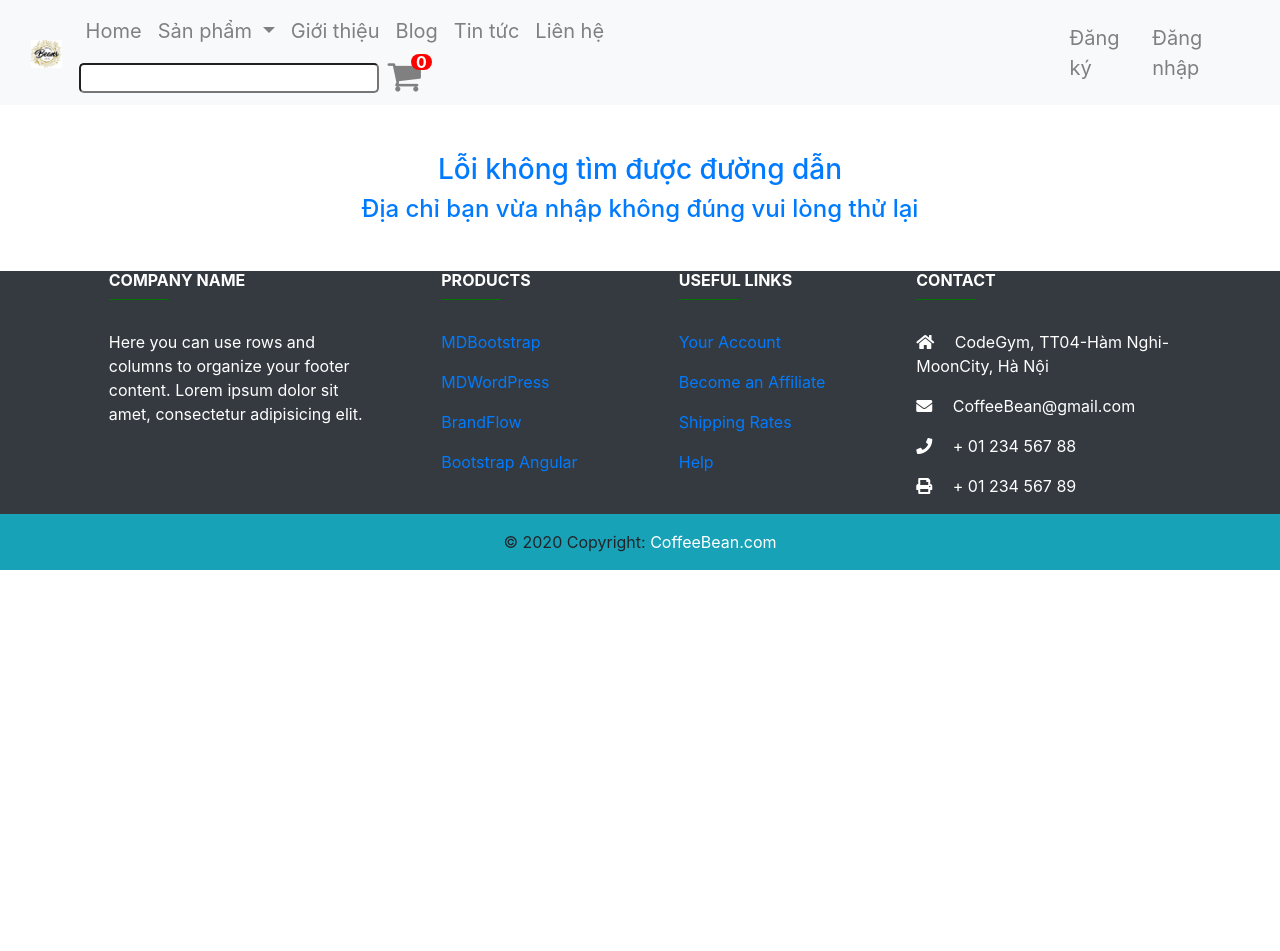
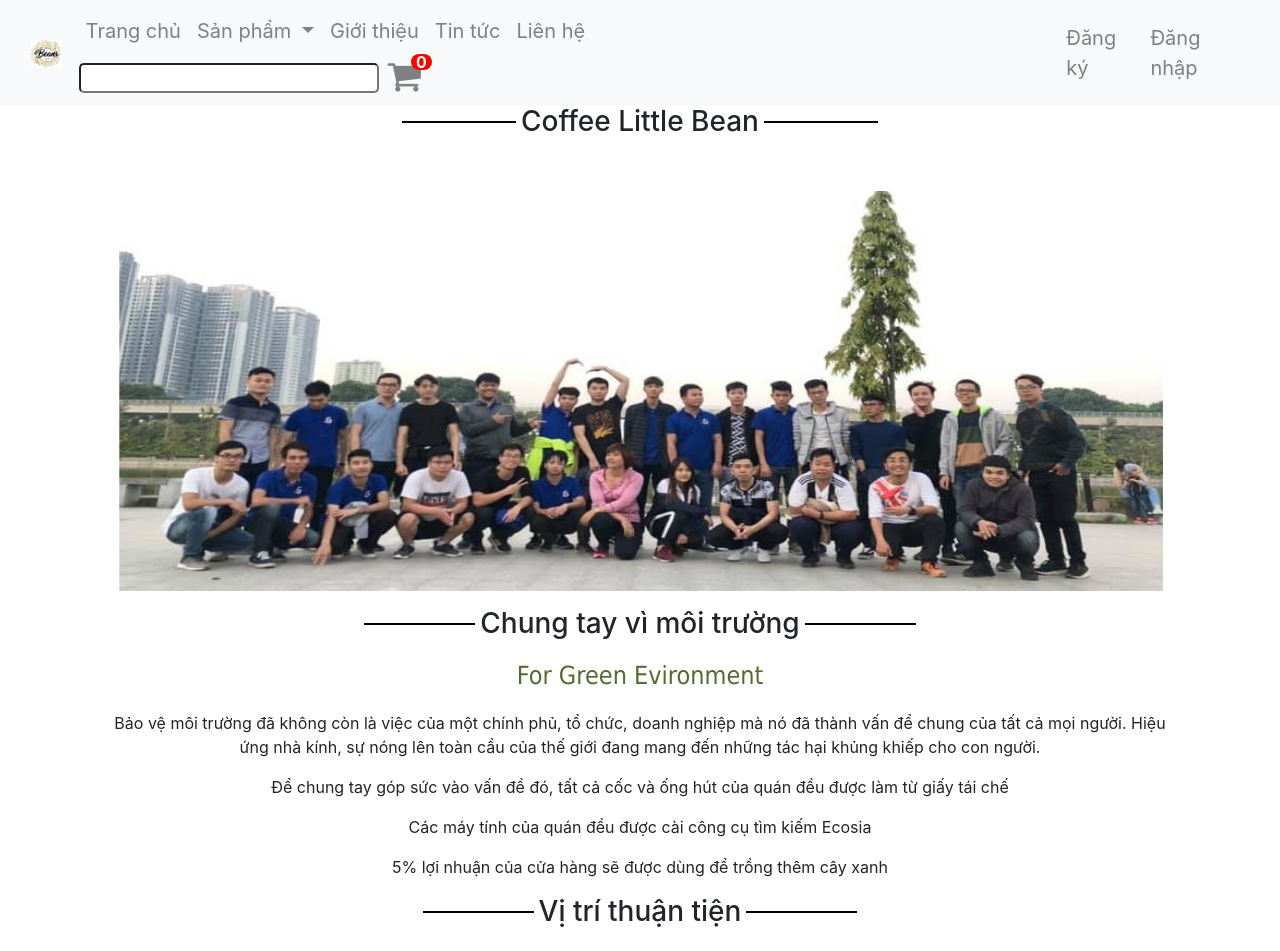
Before and after one commit to Giabaoproo347/Bachend_Coffee2, an Angular app: page /aboutUs in a window 1280 px wide. Shown: the top 951 px of the page. Before the commit the page ends 800 px from the top, so only its background shows below. Built offline with nearby package versions, Linux system fonts and the light colour scheme; no server answers.

Commit message:
fix lỗi không add aboutus và blog

```diff
--- a/src/app/app-routing/app-routing.module.ts
+++ b/src/app/app-routing/app-routing.module.ts
@@ -43,6 +43,8 @@ import {HomepageComponent} from '../component/public/homepage/homepage.component
 import {FindByCategoryComponent} from '../component/public/find-by-category/find-by-category.component';
 import {FindByPromotionComponent} from '../component/public/find-by-promotion/find-by-promotion.component';
 import {PageNotFoundComponent} from '../component/public/page-not-found/page-not-found.component';
+import {AboutUsComponent} from '../component/public/about-us/about-us.component';
+import {BlogComponent} from '../component/public/blog/blog.component';
 
 const routes: Routes = [
   {path: 'login', component: LoginComponent},
@@ -102,7 +104,9 @@ const routes: Routes = [
     path: 'cart',
     component: ShoppingCartComponent
   },
-  {path: '**', component: PageNotFoundComponent}
+  {path: 'aboutUs', component: AboutUsComponent},
+  {path: 'blog', component: BlogComponent},
+  {path: '**', component: PageNotFoundComponent},
 
 ];
 
--- a/src/app/component/public/about-us/about-us.component.html
+++ b/src/app/component/public/about-us/about-us.component.html
@@ -1,7 +1,7 @@
 <div class="container">
   <div class="row text-center">
     <hr style="margin-right: 5px">
-    <h3>Company</h3>
+    <h3>Coffee Little Bean</h3>
     <hr style="margin-left: 5px">
   </div>
   <div class="container-fluid padding">
@@ -10,14 +10,41 @@
         <div class="m-3 " align="center">
           <img src="../../assets/images/company.jpg" class="main1" style="width: 100%; height: 400px">
         </div>
-        <p class="text-center">Chúng tôi là chuyên gia về công nghệ, cung cấp các giải pháp thông minh giải quyết các thách thức kinh doanh và tạo ra giá trị.
-          Các nhóm đoạt giải thưởng của chúng tôi áp dụng chuyên môn sâu và niềm đam mê để cung cấp các dự án CNTT phức tạp trên toàn cầu.</p>
-        <p class="text-center">Từ năm 2017 CodeGym đã cung cấp phát triển phần mềm, dịch vụ website, dịch vụ được quản lý</p>
-        <p class="text-center">Điều này cho phép chúng tôi đi đến nơi khách hàng của chúng tôi đi,
-          đảm bảo họ có các dịch vụ công nghệ họ cần để hỗ trợ tăng trưởng kinh doanh chiến lược.
-          Cho dù bạn đang tìm cách tăng năng lực của nhóm công nghệ hiện tại hoặc muốn thuê ngoài
-          một dự án cho một đối tác chuyên biệt, CodeGym có một mô hình phù hợp với nhu cầu kinh doanh cụ thể của bạn.</p>
-
+        <div class="row text-center">
+          <hr style="margin-right: 5px">
+          <h3>Chung tay vì môi trường</h3>
+          <hr style="margin-left: 5px">
+        </div>
+        <p class="text-center" style="color : darkolivegreen ; font-size: 25px; font-family: Tahoma">For Green Evironment</p>
+        <p class="text-center">Bảo vệ môi trường đã không còn là việc của một chính phủ, tổ chức, doanh nghiệp mà nó
+        đã thành vấn để chung của tất cả mọi người. Hiệu ứng nhà kính, sự nóng lên toàn cầu của thế giới đang mang
+        đến những tác hại khủng khiếp cho con người. </p>
+        <p class="text-center">Để chung tay góp sức vào vấn đề đó, tất cả cốc và ống hút của quán đều được làm từ giấy tái chế </p>
+        <p class="text-center">Các máy tính của quán đều được cài công cụ tìm kiếm Ecosia</p>
+        <p class="text-center">5% lợi nhuận của cửa hàng sẽ được dùng để trồng thêm cây xanh</p>
+        <div class="row text-center">
+          <hr style="margin-right: 5px">
+          <h3>Vị trí thuận tiện</h3>
+          <hr style="margin-left: 5px">
+        </div>
+        <p class="text-center" style="color : darkolivegreen ; font-size: 25px; font-family: Tahoma">"In position"</p>
+        <p class="text-center">Với những người mê phim hành động, câu nói "In position" luôn là cụm từ quen thuộc. Quán cafe của chúng tôi nằm giữa hàm cá mập ( Hồ Gươm ) là một nơi để mọi người đều có thể đến chia sẻ các câu chuyện vui buồn trong cuộc sống đầy hối hả</p>
+        <div class="row text-center">
+          <hr style="margin-right: 5px">
+          <h3>Lợi nhuận không là tất cả</h3>
+          <hr style="margin-left: 5px">
+        </div>
+        <p class="text-center" style="color : darkolivegreen ; font-size: 25px; font-family: Tahoma">Make Free</p>
+        <p class="text-center">Vào 20h đến 20h30 các ngày chẵn trong tuần quán cafe của chúng tôi đều có các trò chơi nhỏ và phần thưởng là những cốc đồ uống thơm ngon do chính tay giám đốc pha chế </p>
+        <p class="text-center">Ngoài ra các nếu bạn là sinh viên không dư giả về kinh tế thì chúng tôi luôn có các voucher nhỏ vào những ngày chủ nhật cuối tuần</p>
+        <div class="row text-center">
+          <hr style="margin-right: 5px">
+          <h3>Little Bean là một gia đình</h3>
+          <hr style="margin-left: 5px">
+        </div>
+        <p class="text-center" style="color : darkolivegreen ; font-size: 25px; font-family: Tahoma">When You Come, You Are Family</p>
+        <p class="text-center">Tình cảm gia đình luôn là thứ chúng ta cần trong cuộc sống, chúng tôi hiểu như vậy. Sinh viên từ tỉnh khác, những người làm công ăn lương không cùng quê quán, doanh nhân thành đạt nhưng không dành được nhiều thời gian cho tổ ấm.Vậy thứ họ cần là gì? Một nơi ấm cúng, có tình cảm mến thương từ những người xa lạ không quen biết. Hãy đến với Little Bean chúng tôi.  </p>
+        <p class="text-center">Không cần biết giá trị đơn hàng mỗi người đến sẽ nhận được một thẻ thành viên của chúng tôi. Thẻ có giá trị trong tất cả các chi nhánh của Little Bean trên toàn quốc</p>
       </div>
     </div>
   </div>
@@ -36,11 +63,11 @@
             </div>
           </div>
           <div class="col-sm-7">
-            <h3>Manager</h3>
+            <h3>Người sáng lập thương hiệu coffee little bean</h3>
             <label>Name:</label>
             <p>Nguyễn Khắc Gia Bảo</p>
             <label>Description:</label>
-            <p>adasdsadasdasdasdsadasdsadasdasasaddsaaddsagisaddsasa</p>
+            <p>Nắm bắt nhu cầu thị trường và mong muốn đem lại cho khách hàng sự trải nghiệm trong phục vụ ăn uống thời đại 4.0</p>
           </div>
         </div>
 
@@ -57,11 +84,11 @@
             </div>
           </div>
           <div class="col-sm-7">
-            <h3>Development Team</h3>
+            <h3>Quản lý</h3>
             <label>Name:</label>
             <p>Nguyễn Minh Đức</p>
             <label>Description:</label>
-            <p>sadasdasdsaddsaadssadsadasdsadsadsadsadasdasdsdadsa</p>
+            <p>Mang lại chất lượng phục vụ và sản phẩm tốt nhất đến người tiêu dùng</p>
           </div>
         </div>
 
@@ -78,11 +105,11 @@
             </div>
           </div>
           <div class="col-sm-7">
-            <h3>Development Team</h3>
+            <h3>Nhân viên tạp vụ</h3>
             <label>Name:</label>
             <p>Thành Béo</p>
             <label>Description:</label>
-            <p>sadasdasdsad</p>
+            <p>Dọn vệ sinh và nhiệt tình với công việc </p>
           </div>
         </div>
 
@@ -99,11 +126,11 @@
             </div>
           </div>
           <div class="col-sm-7">
-            <h3>Development Team</h3>
+            <h3>Nhân viên phục vụ bàn</h3>
             <label>Name:</label>
             <p>Tạ Trần Bách</p>
             <label>Description:</label>
-            <p>sadasdasdsaddsaddsadsaasđsấdádsadsaddasdsadadasdasd</p>
+            <p>người mới</p>
           </div>
         </div>
 
--- a/src/app/component/public/blog/blog.component.css
+++ b/src/app/component/public/blog/blog.component.css
@@ -14,3 +14,9 @@ img{
   margin-top: 20px;
   margin-bottom: 20px;
 }
+.morecontent span {
+  display: none;
+}
+.morelink {
+  display: block;
+}
--- a/src/app/component/public/blog/blog.component.html
+++ b/src/app/component/public/blog/blog.component.html
@@ -4,23 +4,19 @@
       <div class="row">
         <div class="col-sm-5">
           <div class="m-3" align="center">
-            <img src="../../assets/images/logo1.png" class="main1">
+            <img src="../../assets/images/blog1.PNG" class="main1">
           </div>
         </div>
         <div class="col-sm-7">
-          <h3>Something product</h3>
-          <label>Name:</label>
-          <p>asdsadasddasas</p>
-          <label>Description:</label>
-          <p>dsadasdasdsadsadasdsaddasdsadasdasdsadsadsaasd<a href="#view_more">Xem thêm</a></p>
-          <div id="view_more">
-            <p>áddasdsasdadsasdasadsdasdasdsadsdasdaasdsad</p>
-            <p>áddasdsasdadsasdasadsdasdasdsadsdasdaasdsad</p>
-            <p>áddasdsasdadsasdasadsdasdasdsadsdasdaasdsad</p>
+          <h3>Cùng Nhà mang "Tết" về nhà</h3>
+          <div class="more">1 năm bận rộn, khiến bạn "bỏ lỡ" sự quan tâm, gắn kết hay là những cuộc gặp gỡ yêu thương chân thành. Tết này hãy để Nhà khơi lại những câu chuyện ấy cho bạn, qua những món quà đặc biệt của Nhà nhé:
+
+            <p>Túi vải travel đựng cả thế giới cho mẹ.</p>
+            <p>Cà phê gói thơm lừng, đậm đà cho ba.</p>
+            <p>Hay là những “người bạn xanh” - bình giữ nhiệt, ly sứ, quai vải, ống hút inox) cho nguyên cả nhà cùng nhau yêu môi trường.</p>
           </div>
         </div>
       </div>
-
     </div>
   </div>
 </div>
--- a/src/app/component/public/blog/blog.component.ts
+++ b/src/app/component/public/blog/blog.component.ts
@@ -1,5 +1,6 @@
 import { Component, OnInit } from '@angular/core';
 import * as $ from 'jquery';
+
 @Component({
   selector: 'app-blog',
   templateUrl: './blog.component.html',
@@ -11,10 +12,41 @@ export class BlogComponent implements OnInit {
 
   ngOnInit() {
     $(document).ready(function() {
-      $("a").click(function(){
-        $("#view_more").toggle("slow");
-      })
-    })
+      // Configure/customize these variables.
+      var showChar = 147;  // How many characters are shown by default
+      var ellipsestext = "";
+      var moretext = "Read More";
+      var lesstext = "Read Less";
+
+
+      $('.more').each(function() {
+        var content = $(this).html();
+
+        if(content.length > showChar) {
+
+          var c = content.substr(0, showChar);
+          var h = content.substr(showChar, content.length - showChar);
+
+          var html = c + '<span class="moreellipses">' + ellipsestext  + '</span><span class="morecontent"><span>' + h + '</span><a href="" class="morelink">' + moretext + '</a></span>';
+
+          $(this).html(html);
+        }
+
+      });
+
+      $(".morelink").click(function(){
+        if($(this).hasClass("less")) {
+          $(this).removeClass("less");
+          $(this).html(moretext);
+        } else {
+          $(this).addClass("less");
+          $(this).html(lesstext);
+        }
+        $(this).parent().prev().toggle();
+        $(this).prev().toggle();
+        return false;
+      });
+    });
   }
 
 }
--- a/src/app/component/public/header/header.component.html
+++ b/src/app/component/public/header/header.component.html
@@ -1,12 +1,12 @@
 <div class="sticky-top navbar navbar-light bg-light navbar-static-top navbar-expand-md">
   <div class="container-fluid">
     <button type="button" class="navbar-toggler" data-toggle="collapse" data-target=".navbar-collapse">☰</button>
-    <a class="navbar-brand" href="http://localhost:4200/home">
+    <a class="navbar-brand" href="home">
       <img src="../../assets/images/logo.jpg" height="28">
     </a>
     <div class="navbar-collapse collapse">
       <ul class="nav navbar-nav">
-        <li class="nav-item"><a href="http://localhost:4200/home" class="nav-link">Home</a>
+        <li class="nav-item"><a href="home" class="nav-link">Trang chủ</a>
         </li>
 
         <li class="dropdown menu-large nav-item"><a href="#" class="dropdown-toggle nav-link" data-toggle="dropdown">Sản
@@ -90,9 +90,8 @@
             </div>
           </ul>
         </li>
-        <li class="nav-item"><a href="#" class="nav-link">Giới thiệu</a></li>
-        <li class="nav-item"><a href="#" class="nav-link">Blog</a></li>
-        <li class="nav-item"><a href="#" class="nav-link">Tin tức</a></li>
+        <li class="nav-item"><a href="http://localhost:4200/aboutUs" class="nav-link">Giới thiệu</a></li>
+        <li class="nav-item"><a href="http://localhost:4200/blog" class="nav-link">Tin tức</a></li>
         <li class="nav-item"><a href="#" class="nav-link">Liên hệ</a></li>
         <li class="nav-item row">
           <input type="text" class="search ml-3 " id="search" style="height: 30px">
```
